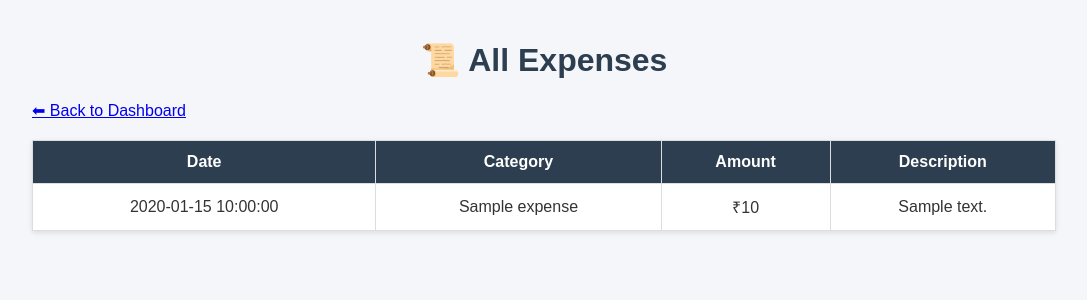
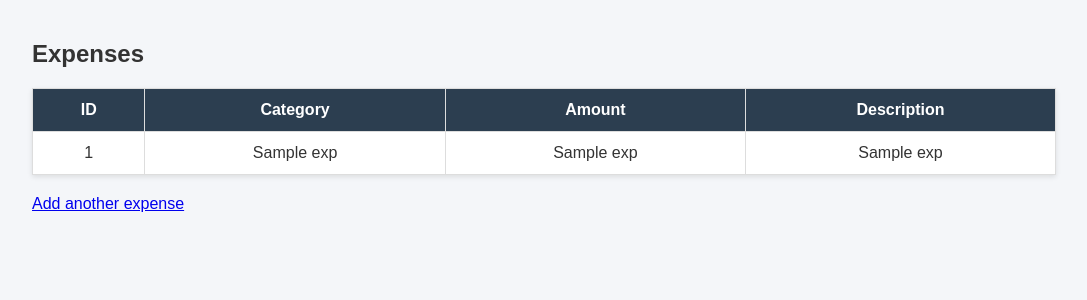
Before and after one commit to AjaySK3889/expense-tracker, a Flask app: template templates/view_expenses.html in a window 1280 px wide. Shown: the top 300 px of the page, without its empty margins (96-1183 px from the left). Run offline with Flask 3, Linux system fonts and the light colour scheme; the template is opened without the code that fills it: most values are stand-ins (such as "Sample title", 1, 10 or a date in 2020).

Commit message:
Update view_expenses.html

```diff
--- a/templates/view_expenses.html
+++ b/templates/view_expenses.html
@@ -6,19 +6,25 @@
 </head>
 <body>
     <div class="container">
-        <h1>📜 All Expenses</h1>
-        <a href="/">⬅ Back to Dashboard</a>
-        <table>
-            <tr><th>Date</th><th>Category</th><th>Amount</th><th>Description</th></tr>
-            {% for e in expenses %}
-            <tr>
-                <td>{{ e.expense_date }}</td>
-                <td>{{ e.category_name }}</td>
-                <td>₹{{ e.amount }}</td>
-                <td>{{ e.description }}</td>
-            </tr>
-            {% endfor %}
-        </table>
+        <h2>Expenses</h2>
+<table border="1">
+    <tr>
+        <th>ID</th>
+        <th>Category</th>
+        <th>Amount</th>
+        <th>Description</th>
+    </tr>
+    {% for exp in expenses %}
+    <tr>
+        <td>{{ exp[0] }}</td>
+        <td>{{ exp[1] }}</td>
+        <td>{{ exp[2] }}</td>
+        <td>{{ exp[3] }}</td>
+    </tr>
+    {% endfor %}
+</table>
+<a href="{{ url_for('add_expense') }}">Add another expense</a>
+
     </div>
 </body>
 </html>
```
